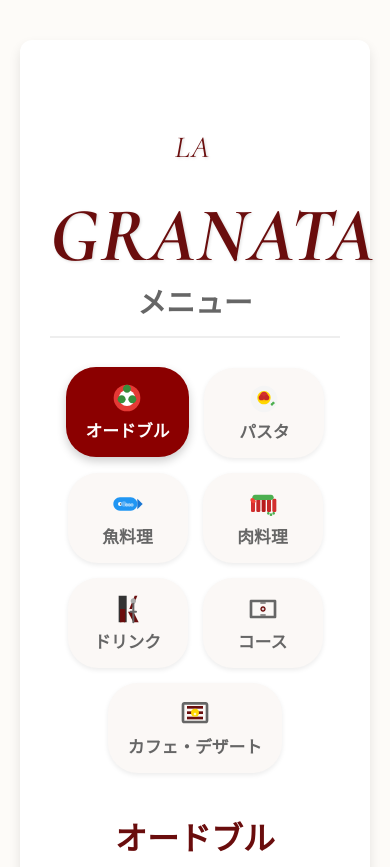
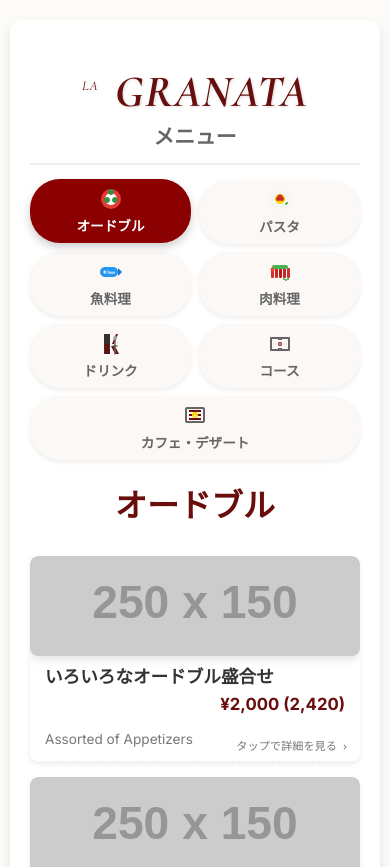
Before and after one commit to iinao1102/menyu, a plain HTML site: page index.html in a window 390 px wide. Shown: the top 867 px of the page. Drawn offline with nearby package versions, Linux system fonts and the light colour scheme; placeholder pictures from the web are drawn by us; a web font is replaced by a local one.

Commit message:
Update index.html

```diff
--- a/index.html
+++ b/index.html
@@ -88,7 +88,7 @@
             font-size: 1.05em; /* 大きさ */
             font-weight: 600;
             transition: all 0.3s ease;
-            box-shadow: 0 2px 5px rgba(0, 0, 0, 0.08); /* ソフトな影 */
+            box-shadow: 0 2px 5px rgba(0, 0, 0, 0.08);
 
             display: flex;
             flex-direction: column;
@@ -96,8 +96,10 @@
             align-items: center;
             gap: 4px; /* アイコンとテキストの間のスペース */
 
-            min-width: 120px; /* ボタンの最小幅 */
-            height: 90px; /* ボタンの高さ */
+            flex-grow: 1; /* Allow buttons to grow */
+            flex-shrink: 1; /* Allow buttons to shrink */
+            max-width: 150px; /* Set a max-width to prevent them from becoming too wide on larger screens */
+            box-sizing: border-box; /* Include padding and border in the element's total width and height */
         }
 
         .category-button:hover {
@@ -418,8 +420,180 @@
         }
 
         /* レスポンシブデザイン */
+        /* Tablet and smaller screens */
+        @media (max-width: 768px) {
+            body {
+                padding: 10px; /* 全体的なパディングを減らす */
+            }
+
+            .container {
+                margin: 10px auto; /* マージンを減らす */
+                padding: 20px; /* パディングを減らす */
+            }
+
+            h1 {
+                font-size: 3.5em; /* タブレット向けに小さく */
+            }
+
+            h1 .la-text {
+                font-size: 0.35em;
+            }
+
+            h2.menu-title {
+                font-size: 1.5em; /* タブレット向けに小さく */
+                margin-bottom: 20px;
+            }
+
+            .category-buttons {
+                gap: 10px; /* ボタン間のギャップを小さく */
+                margin-bottom: 30px;
+            }
+
+            .category-button {
+                padding: 10px 15px; /* パディングを調整 */
+                font-size: 0.95em;
+                max-width: 130px; /* 最大幅を調整 */
+            }
+
+            .category-button svg {
+                width: 28px;
+                height: 28px;
+            }
+
+            .menu-item {
+                margin-bottom: 20px;
+                padding-bottom: 15px;
+            }
+
+            .menu-item-image {
+                max-width: 100%; /* アイテムの全幅を使用 */
+                height: 120px; /* 画像の高さを小さく */
+                margin-bottom: 10px;
+            }
+
+            .menu-item h4 {
+                font-size: 1.2em;
+            }
+
+            .menu-item h4 span.price {
+                font-size: 1em;
+            }
+
+            .menu-item p {
+                font-size: 0.9em;
+            }
+
+            .detail-modal-content {
+                padding: 25px; /* モーダルのパディングを調整 */
+            }
+
+            .detail-modal-image {
+                height: 200px; /* モーダル内の画像高さを小さく */
+                margin-bottom: 20px;
+            }
+
+            .detail-modal-content h3 {
+                font-size: 1.8em;
+            }
+
+            .detail-modal-content .detail-price {
+                font-size: 1.3em;
+            }
+
+            .detail-modal-content p, .detail-modal-content ul li {
+                font-size: 1em;
+            }
+
+            .detail-modal-close-button {
+                font-size: 1.8em;
+                top: 10px;
+                right: 15px;
+            }
+
+            .recommended-pairing {
+                font-size: 0.9em;
+            }
+        }
+
+        /* Mobile specific adjustments */
         @media (max-width: 480px) {
-            .recommended-pairing {
+            h1 {
+                font-size: 2.8em; /* スマートフォン向けにさらに小さく */
+            }
+
+            h1 .la-text {
+                font-size: 0.3em;
+            }
+
+            h2.menu-title {
+                font-size: 1.3em; /* スマートフォン向けにさらに小さく */
+                margin-bottom: 15px;
+            }
+
+            .category-buttons {
+                gap: 8px; /* ボタン間のギャップをさらに小さく */
+                margin-bottom: 20px;
+            }
+
+            .category-button {
+                padding: 8px 12px;
+                font-size: 0.85em;
+                flex-basis: calc(50% - 8px); /* 2列表示にする */
+                max-width: unset; /* flex-basisが優先されるようにリセット */
+            }
+
+            .category-button svg {
+                width: 24px;
+                height: 24px;
+            }
+
+            .menu-item {
+                margin-bottom: 15px;
+                padding-bottom: 10px;
+            }
+
+            .menu-item-image {
+                height: 100px; /* 画像の高さをさらに小さく */
+            }
+
+            .menu-item h4 {
+                font-size: 1.1em;
+            }
+
+            .menu-item h4 span.price {
+                font-size: 0.95em;
+            }
+
+            .menu-item p {
+                font-size: 0.85em;
+            }
+
+            .tap-indicator {
+                font-size: 0.7em;
+            }
+
+            .tap-indicator svg {
+                width: 10px;
+                height: 10px;
+            }
+
+            .detail-modal-content {
+                padding: 20px;
+            }
+
+            .detail-modal-image {
+                height: 150px; /* モーダル内の画像高さをさらに小さく */
+            }
+
+            .detail-modal-content h3 {
+                font-size: 1.6em;
+            }
+
+            .detail-modal-content .detail-price {
+                font-size: 1.2em;
+            }
+
+            .detail-modal-content p, .detail-modal-content ul li {
                 font-size: 0.9em;
             }
         }
```
